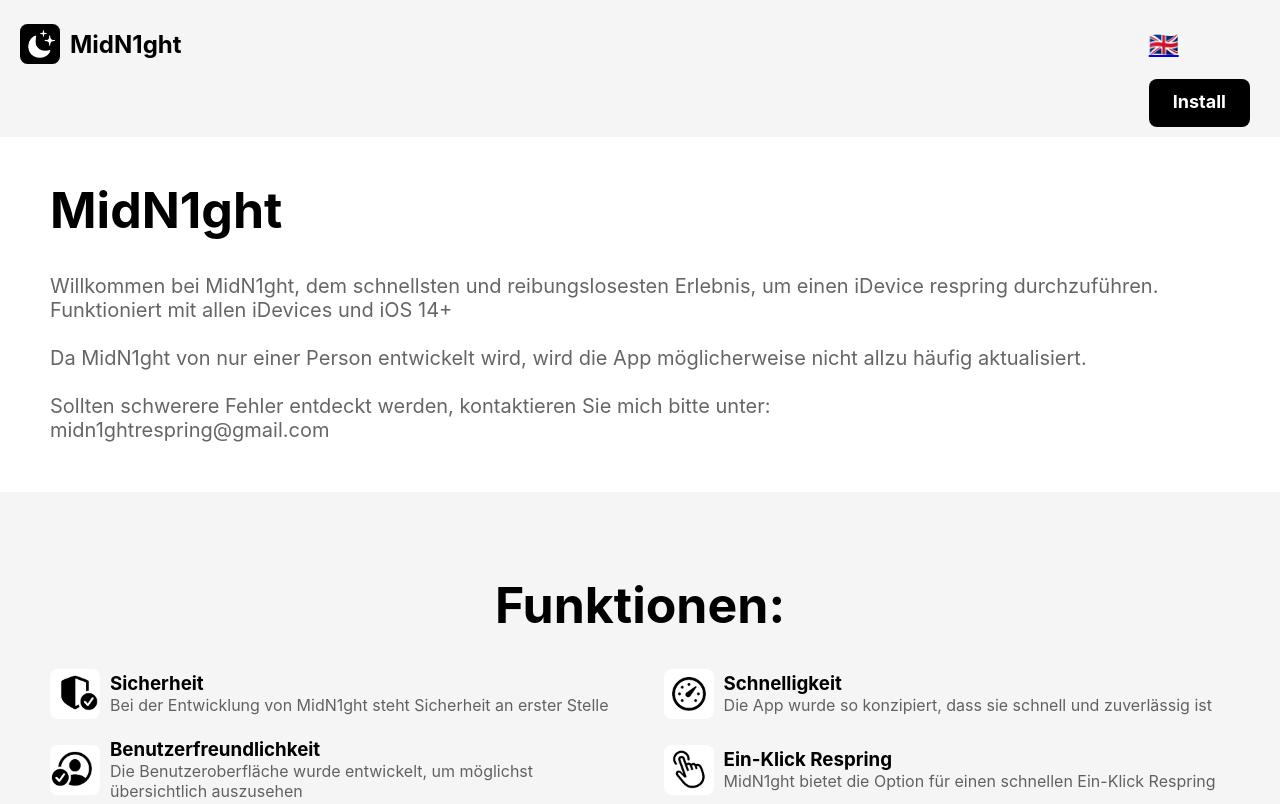
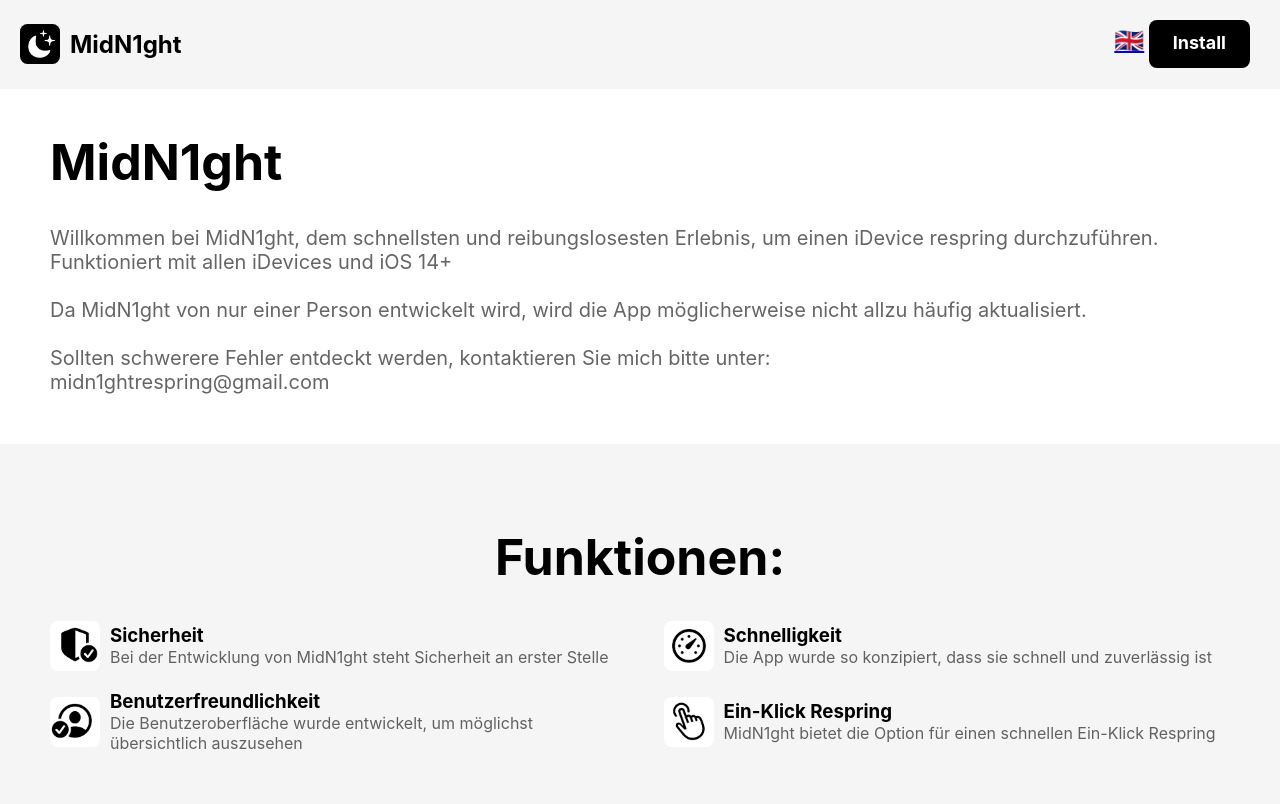
Before and after one commit to mid-n1ght/midn1ght, a plain HTML site: page index_de.html in a window 1280 px wide. Shown: the top 804 px of the page. Drawn offline with Linux system fonts and the light colour scheme; files whose address does not match are found by name.

Commit message:
Update index_de.html

```diff
--- a/index_de.html
+++ b/index_de.html
@@ -14,10 +14,10 @@
     <div class="header">
         <img src="logo.png" alt="⚠️" class="logo">
         <h2>MidN1ght</h2>
-        <div class="language-container">
-            <a href="index.html" class="language">🇬🇧</a>
+        <div>
+          <a href="index.html" class="language">🇬🇧</a>
+          <a href="#install" class="Hbutton">Install</a>
         </div>
-        <a href="#install" class="Hbutton">Install</a>
     </div>
   </header>
 
```
